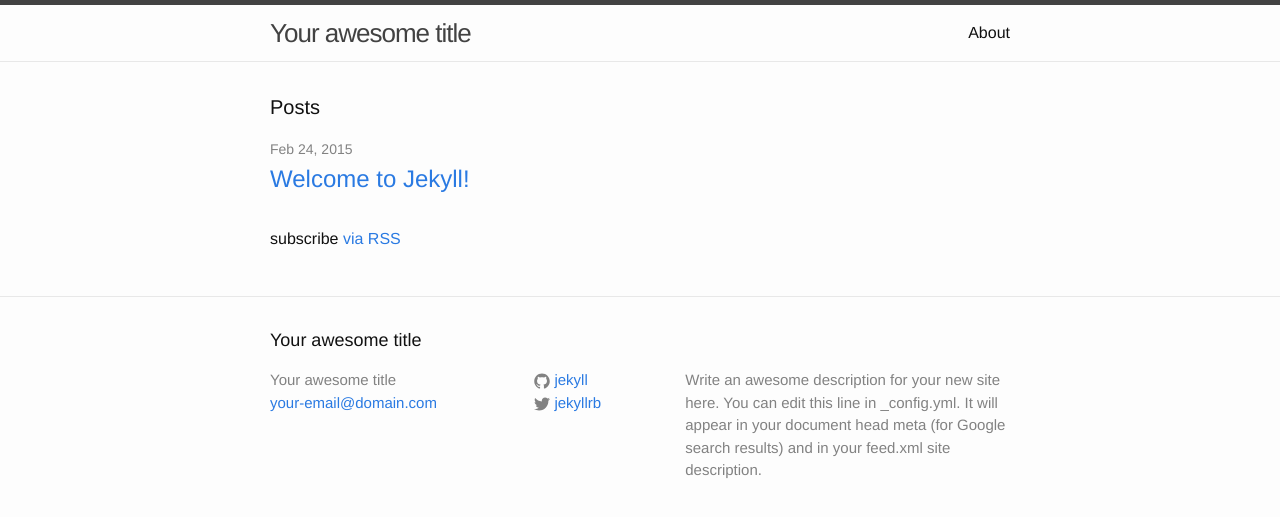
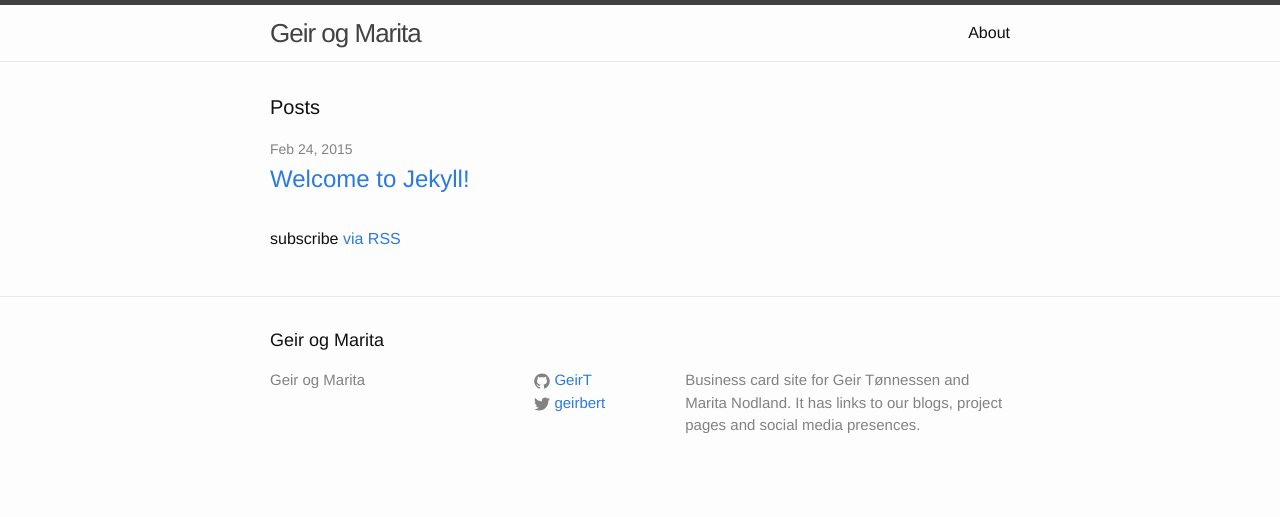
Before and after one commit to GeirT/geirogmarita, a Jekyll site: the page built from index.html, in a window 1280 px wide. Shown: the top 517 px of the page. Built offline with Jekyll 4.4.1, drawn with Linux system fonts in a browser that asks for light colours.

Commit message:
Update config.yml using real values

```diff
--- a/_config.yml
+++ b/_config.yml
@@ -1,14 +1,12 @@
 # Site settings
-title: Your awesome title
-email: your-email@domain.com
+title: Geir og Marita
 description: > # this means to ignore newlines until "baseurl:"
-  Write an awesome description for your new site here. You can edit this
-  line in _config.yml. It will appear in your document head meta (for
-  Google search results) and in your feed.xml site description.
+  Business card site for Geir Tønnessen and Marita Nodland.
+  It has links to our blogs, project pages and social media presences.
 baseurl: "" # the subpath of your site, e.g. /blog/
-url: "http://yourdomain.com" # the base hostname & protocol for your site
-twitter_username: jekyllrb
-github_username:  jekyll
+url: "http://GeirOgMarita.net" # the base hostname & protocol for your site
+twitter_username: geirbert
+github_username:  GeirT
 
 # Build settings
 markdown: kramdown
```
